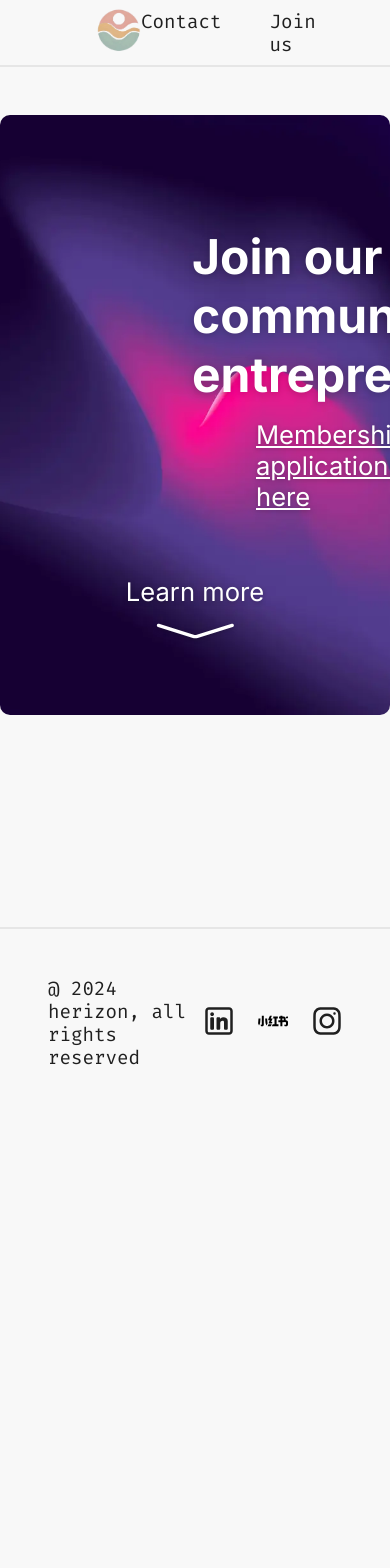
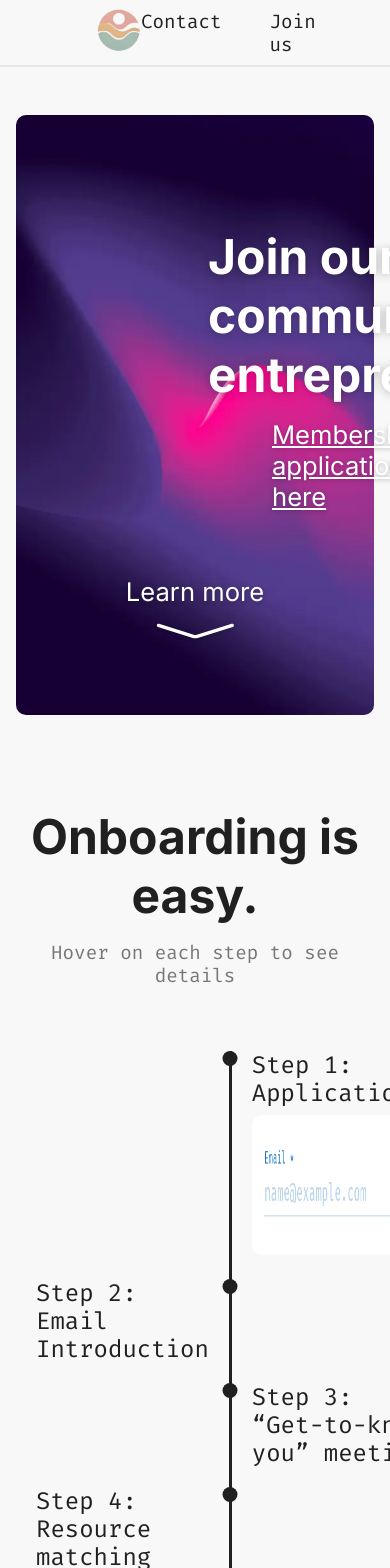
Before and after one commit to jiayishen21/herizon, a SvelteKit app: page /join in a window 390 px wide. Shown: the top 1568 px of the page. Before the commit the page ends 1117 px from the top, so only its background shows below. Built offline with nearby package versions, Linux system fonts and the light colour scheme.

Commit message:
responsive design pt 1

```diff
--- a/src/app.css
+++ b/src/app.css
@@ -9,6 +9,7 @@
 	--color-white-1: #f8f8f8;
 
 	--color-ghost-0: #e6e6e6;
+	--color-ghost-1: #777777;
 
 	--color-black-0: #202020;
 
--- a/src/routes/+layout.svelte
+++ b/src/routes/+layout.svelte
@@ -27,7 +27,20 @@
 		flex-direction: column;
 		box-sizing: border-box;
 		width: 100%;
-		max-width: 1250px;
+		padding: 0 5rem;
+		max-width: 1300px;
 		margin: 0 auto;
 	}
+
+	@media (max-width: 768px) {
+		main {
+			padding: 0 2rem;
+		}
+	}
+
+	@media (max-width: 500px) {
+		main {
+			padding: 0 1rem;
+		}
+	}
 </style>
--- a/src/routes/join/+page.svelte
+++ b/src/routes/join/+page.svelte
@@ -1,5 +1,6 @@
 <script>
 	import JoinBanner from '../sections/JoinBanner.svelte';
+	import Onboarding from '../sections/Onboarding.svelte';
 </script>
 
 <svelte:head>
@@ -8,3 +9,4 @@
 </svelte:head>
 
 <JoinBanner />
+<Onboarding />
--- a/src/routes/sections/Events.svelte
+++ b/src/routes/sections/Events.svelte
@@ -45,7 +45,7 @@
 	}
 
 	h2 {
-		font-size: 2.5rem;
+		font-size: 3rem;
 		font-weight: 700;
 		text-align: center;
 	}
@@ -97,4 +97,111 @@
 		font-weight: 400;
 		font-family: var(--font-mono);
 	}
+
+	@media (max-width: 1300px) {
+		.picture-container .desc {
+			font-size: 1.4rem;
+		}
+
+		.picture-container .details {
+			font-size: 1.4rem;
+		}
+	}
+
+	@media (max-width: 1100px) {
+		.picture-container img {
+			height: 450px;
+		}
+
+		.picture-container .desc {
+			font-size: 1.3rem;
+		}
+
+		.picture-container .details {
+			font-size: 1.3rem;
+		}
+	}
+
+	@media (max-width: 950px) {
+		h2 {
+			font-size: 3rem;
+			flex-direction: row;
+			height: 80px;
+		}
+
+		.words {
+			height: 100px;
+			padding-left: 10px;
+		}
+
+		.container p {
+			font-size: 1.2rem;
+		}
+
+		.container a {
+			margin-top: 1.5rem;
+			font-size: 1.2rem;
+		}
+
+		.join-us-banner img {
+			height: 250px;
+		}
+
+		.join-us a {
+			display: none;
+		}
+
+		section {
+			display: flex;
+			flex-direction: column-reverse;
+		}
+
+		.banner-heading {
+			display: flex;
+			position: absolute;
+			bottom: 2rem;
+			left: 3rem;
+			color: var(--color-white-0);
+		}
+
+		.container-heading {
+			display: none;
+		}
+
+		.desc {
+			margin-top: 2rem;
+		}
+	}
+
+	@media (max-width: 800px) {
+		.banner-heading {
+			flex-direction: column;
+			height: 130px;
+		}
+
+		.words {
+			height: 80px;
+			padding-left: 0;
+		}
+
+		.desc {
+			padding: 0;
+		}
+	}
+
+	@media (max-width: 500px) {
+		.banner-heading {
+			font-size: 2rem;
+			height: 100px;
+			bottom: 1rem;
+		}
+
+		.words {
+			height: 60px;
+		}
+
+		.join-us-banner img {
+			height: 180px;
+		}
+	}
 </style>
--- a/src/routes/sections/Faq.svelte
+++ b/src/routes/sections/Faq.svelte
@@ -79,7 +79,7 @@
 		position: absolute;
 		bottom: 3rem;
 		left: 7rem;
-		font-size: 2.5rem;
+		font-size: 3rem;
 		font-weight: 700;
 		filter: drop-shadow(0 1px 4px var(--color-shadow-0));
 	}
--- a/src/routes/sections/Mission.svelte
+++ b/src/routes/sections/Mission.svelte
@@ -5,7 +5,7 @@
 
 <section>
 	<div class="container">
-		<h2>
+		<h2 class="container-heading">
 			Becoming
 			<div class="words">
 				<span>great.</span>
@@ -31,6 +31,16 @@
 			<img src={gradient1_fallback} alt="join herizon" />
 		</picture>
 		<a href="/join">Join today</a>
+		<h2 class="banner-heading">
+			Becoming
+			<div class="words">
+				<span>great.</span>
+				<span>tenatious.</span>
+				<span>curious.</span>
+				<span>resourceful.</span>
+				<span>hungry.</span>
+			</div>
+		</h2>
 	</div>
 </section>
 
@@ -78,12 +88,12 @@
 	.words span {
 		display: block;
 		height: 100%;
-		padding-left: 10px;
 		animation: spin-words 10s infinite;
 	}
 
 	.words {
 		overflow: hidden;
+		padding-left: 10px;
 	}
 
 	.join-us-banner {
@@ -107,9 +117,15 @@
 		bottom: 3rem;
 		left: 50%;
 		transform: translate(-50%, 0);
-		font-size: 2.5rem;
+		font-size: 3rem;
+		width: 100%;
+		text-align: center;
 		font-weight: 700;
 		color: var(--color-white-0);
+	}
+
+	.banner-heading {
+		display: none;
 	}
 
 	@keyframes spin-words {
@@ -147,4 +163,146 @@
 			transform: translateY(-12%);
 		}
 	}
+
+	@media (max-width: 1300px) {
+		section {
+			grid-template-columns: 14fr 8fr;
+		}
+
+		.container {
+			padding-left: 2rem;
+			padding-right: 4rem;
+		}
+
+		.container p {
+			font-size: 1.4rem;
+		}
+
+		.container a {
+			font-size: 1.4rem;
+		}
+
+		.join-us a {
+			font-size: 2.5rem;
+		}
+
+		.join-us-banner img {
+			height: 500px;
+		}
+	}
+
+	@media (max-width: 1100px) {
+		.join-us a {
+			font-size: 2rem;
+		}
+
+		.join-us-banner img {
+			height: 450px;
+		}
+
+		.container p {
+			font-size: 1.3rem;
+		}
+
+		.container a {
+			font-size: 1.3rem;
+		}
+
+		.container {
+			padding-right: 2rem;
+		}
+
+		h2 {
+			flex-direction: column;
+			height: 150px;
+		}
+
+		.words {
+			height: 80px;
+			padding-left: 0;
+		}
+	}
+
+	@media (max-width: 950px) {
+		h2 {
+			font-size: 3rem;
+			flex-direction: row;
+			height: 80px;
+		}
+
+		.words {
+			height: 100px;
+			padding-left: 10px;
+		}
+
+		.container p {
+			font-size: 1.2rem;
+		}
+
+		.container a {
+			margin-top: 1.5rem;
+			font-size: 1.2rem;
+		}
+
+		.join-us-banner img {
+			height: 250px;
+		}
+
+		.join-us a {
+			display: none;
+		}
+
+		section {
+			display: flex;
+			flex-direction: column-reverse;
+		}
+
+		.banner-heading {
+			display: flex;
+			position: absolute;
+			bottom: 2rem;
+			left: 3rem;
+			color: var(--color-white-0);
+		}
+
+		.container-heading {
+			display: none;
+		}
+
+		.desc {
+			margin-top: 2rem;
+		}
+	}
+
+	@media (max-width: 800px) {
+		.banner-heading {
+			flex-direction: column;
+			height: 130px;
+		}
+
+		.words {
+			height: 80px;
+			padding-left: 0;
+		}
+
+		.desc {
+			padding: 0;
+		}
+	}
+
+	@media (max-width: 500px) {
+		.banner-heading {
+			font-size: 2rem;
+			height: 100px;
+			bottom: 1rem;
+		}
+
+		.words {
+			height: 60px;
+		}
+
+		.join-us-banner img {
+			height: 180px;
+		}
+	}
 </style>
--- a/src/routes/sections/News.svelte
+++ b/src/routes/sections/News.svelte
@@ -7,6 +7,13 @@
 	<h2>Inspiration from around the world.</h2>
 
 	<div class="news-grid">
+		<div class="picture-container wide-block wide-block-0">
+			<picture>
+				<source srcset={michelle_zatlyn} type="image/webp" />
+				<img src={michelle_zatlyn_fallback} alt="michelle zatlyn" />
+			</picture>
+		</div>
+
 		<div class="picture-container tall-block">
 			<picture>
 				<source srcset={michelle_zatlyn} type="image/webp" />
@@ -19,12 +26,6 @@
 			</div>
 		</div>
 
-		<div class="picture-container wide-block wide-block-0">
-			<picture>
-				<source srcset={michelle_zatlyn} type="image/webp" />
-				<img src={michelle_zatlyn_fallback} alt="michelle zatlyn" />
-			</picture>
-		</div>
 		<div class="picture-container wide-block wide-block-1">
 			<picture>
 				<source srcset={michelle_zatlyn} type="image/webp" />
@@ -36,11 +37,11 @@
 
 <style>
 	section {
-		margin-top: 2.5rem;
+		margin-top: 3rem;
 	}
 
 	h2 {
-		font-size: 2.5rem;
+		font-size: 3rem;
 		font-weight: 700;
 		text-align: center;
 	}
@@ -102,4 +103,88 @@
 		font-weight: 700;
 		filter: drop-shadow(0 1px 4px var(--color-shadow-0));
 	}
+
+	@media (max-width: 1300px) {
+		.news-grid {
+			grid-template-columns: 8fr 6fr 6fr;
+			height: 500px;
+		}
+
+		h2 {
+			font-size: 2.5rem;
+		}
+
+		.picture-container .desc {
+			font-size: 1.5rem;
+		}
+
+		.tall-block {
+			height: 500px;
+		}
+
+		.wide-block {
+			height: calc(250px - 0.75rem);
+		}
+	}
+
+	@media (max-width: 950px) {
+		.news-grid {
+			height: 400px;
+		}
+
+		h2 {
+			font-size: 2rem;
+		}
+
+		.picture-container .desc {
+			font-size: 1.3rem;
+		}
+
+		.tall-block {
+			height: 400px;
+		}
+
+		.wide-block {
+			height: calc(200px - 0.75rem);
+		}
+	}
+
+	@media (max-width: 768px) {
+		h2 {
+			font-size: 1.75rem;
+		}
+
+		.picture-container .desc {
+			font-size: 1.2rem;
+		}
+
+		.news-grid {
+			display: flex;
+			flex-direction: column;
+			max-width: 400px;
+			margin: 0 auto;
+			margin-top: 1.5rem;
+			height: fit-content;
+		}
+
+		.tall-block {
+			height: 500px;
+		}
+
+		.wide-block {
+			grid-row: 1;
+			grid-column: 1;
+			height: 250px;
+		}
+	}
+
+	@media (max-width: 450px) {
+		.tall-block {
+			height: auto;
+		}
+
+		.wide-block {
+			height: auto;
+		}
+	}
 </style>
--- /dev/null
+++ b/src/routes/sections/Onboarding.svelte
@@ -0,0 +1,151 @@
+<script>
+	import application from '$lib/images/timeline/application.webp';
+	import application_fallback from '$lib/images/timeline/application.png';
+</script>
+
+<section>
+	<h2>Onboarding is easy.</h2>
+	<p class="subtitle">Hover on each step to see details</p>
+
+	<div class="timeline">
+		<div></div>
+		<div class="timeline-middle">
+			<div class="timeline-point"></div>
+		</div>
+		<div class="timeline-component">
+			<h4>Step 1: Application</h4>
+			<div class="image-container">
+				<picture>
+					<source srcset={application} type="image/webp" />
+					<img src={application_fallback} alt="sign up on our form" />
+				</picture>
+				<div class="image-desc">
+					<p>
+						Fill out our <a href="youtube.com" target="_blank">member application</a> (3 minutes ETA).
+					</p>
+				</div>
+			</div>
+		</div>
+
+		<div class="timeline-component">
+			<h4>Step 2: Email Introduction</h4>
+		</div>
+		<div class="timeline-middle">
+			<div class="timeline-point"></div>
+		</div>
+		<div></div>
+
+		<div></div>
+		<div class="timeline-middle">
+			<div class="timeline-point"></div>
+		</div>
+		<div class="timeline-component">
+			<h4>Step 3: “Get-to-know you” meeting</h4>
+		</div>
+
+		<div class="timeline-component">
+			<h4>Step 4: Resource matching</h4>
+		</div>
+		<div class="timeline-middle">
+			<div class="timeline-point"></div>
+		</div>
+		<div class="timeline-component"></div>
+
+		<div class="timeline-component"></div>
+		<div class="timeline-middle">
+			<div class="timeline-point"></div>
+			<div class="timeline-point timeline-point-bottom"></div>
+		</div>
+		<div class="timeline-component">
+			<h4>Step 5: Consultation & advising</h4>
+		</div>
+	</div>
+</section>
+
+<style>
+	section {
+		margin-top: 2.5rem;
+	}
+
+	h2 {
+		font-size: 3rem;
+		font-weight: 700;
+		text-align: center;
+	}
+
+	.subtitle {
+		font-family: var(--font-mono);
+		color: var(--color-ghost-1);
+		text-align: center;
+		font-size: 1.2rem;
+		font-weight: 400;
+		margin-top: 1rem;
+	}
+
+	.timeline {
+		max-width: 900px;
+		margin: 4rem auto;
+		display: grid;
+		grid-template-columns: 1fr 3px 1fr;
+	}
+
+	.timeline-component {
+		margin: 0 20px 20px 20px;
+	}
+
+	h4 {
+		font-size: 1.5em;
+		font-weight: 400;
+		font-family: var(--font-mono);
+	}
+
+	.timeline-middle {
+		position: relative;
+		background: var(--color-black-0);
+	}
+
+	.timeline-point {
+		position: absolute;
+		top: 0;
+		left: 50%;
+		transform: translateX(-50%);
+		width: 15px;
+		height: 15px;
+		background: var(--color-black-0);
+		border-radius: 50%;
+	}
+
+	.timeline-point-bottom {
+		top: initial;
+		bottom: 0;
+	}
+
+	.image-container {
+		margin-top: 0.5rem;
+		position: relative;
+	}
+	.image-container img {
+		width: 100%;
+		height: 140px;
+		border-radius: 10px;
+	}
+
+	.image-desc {
+		position: absolute;
+		top: 0;
+		left: 0;
+		background: rgba(255, 255, 255, 0.25);
+		backdrop-filter: blur(20px);
+		font-size: 1.2rem;
+		z-index: 1;
+		padding: 2rem;
+		border-radius: 10px;
+
+		opacity: 0;
+		transition: opacity 0.3s ease-out;
+	}
+
+	.image-container:hover .image-desc {
+		opacity: 1;
+	}
+</style>
```
Also changed, not shown: src/routes/sections/Hero.svelte (+36 -0 lines), src/routes/sections/Partner.svelte (+78 -2 lines), src/lib/images/timeline/application.png (added), src/lib/images/timeline/application.webp (added).
